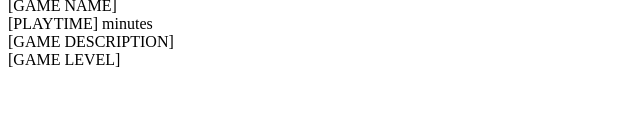
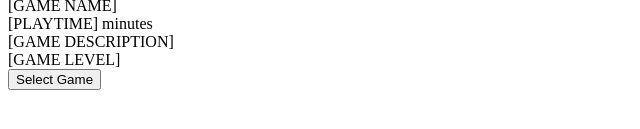
Before and after one commit to Edsey-omenda/Gaming-lounge, a plain HTML site: page index.html in a window 1280 px wide. Shown: the part 149-278 px from the top of the page, without its empty margins (0-640 px from the left). Drawn offline with Linux system fonts and the light colour scheme.

Commit message:
adds a select button to the web page

```diff
--- a/index.html
+++ b/index.html
@@ -47,9 +47,9 @@
                   </div>
                 </div>
                 <div class="extra content">
-                  <!-- <button id="buy-ticket" class="ui orange button">
-                    Buy Ticket
-                  </button> -->
+                  <button id="select-game" class="s-g-button">
+                    Select Game
+                  </button>
                 </div>
               </div>
             </div>
```
